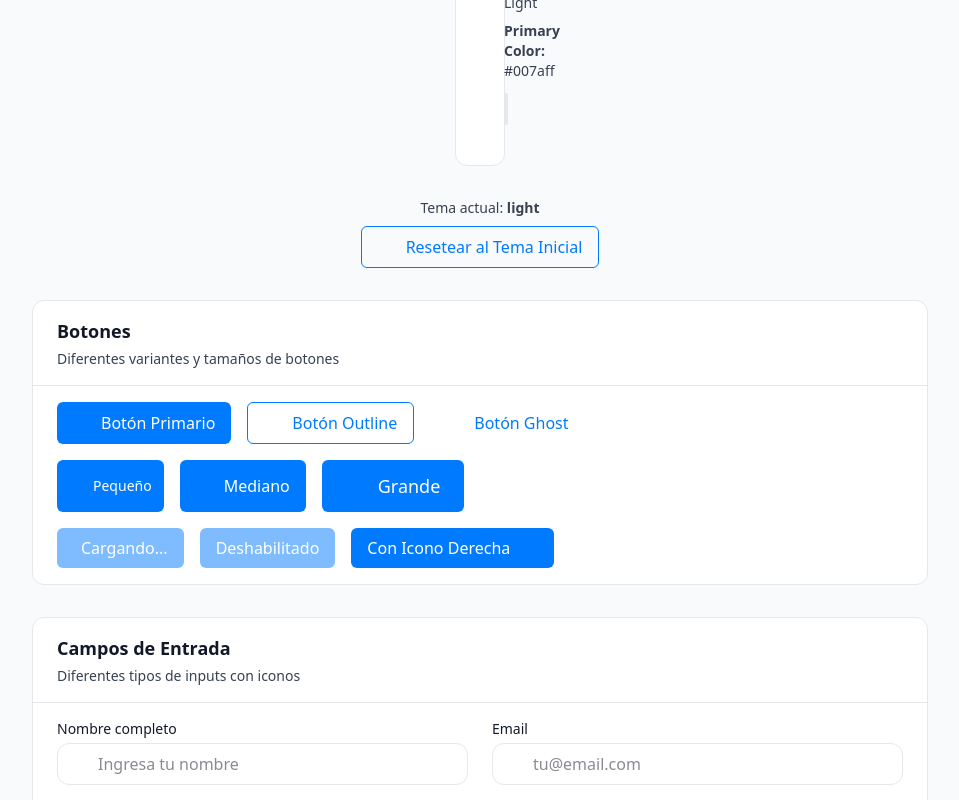
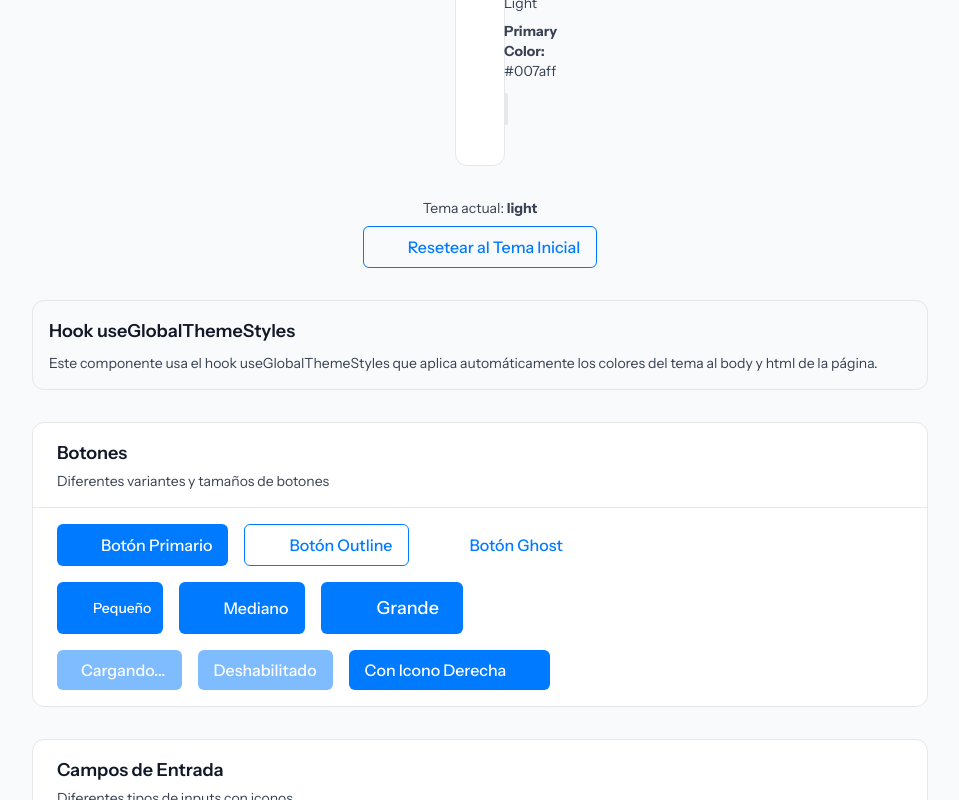
Before and after one commit to alexismunben/flysoft-react-ui, a React (Vite) app: page / in a window 1280 px wide. Shown: the part 650-1450 px from the top of the page, without its empty margins (160-1119 px from the left). Built offline with nearby package versions, Linux system fonts and the light colour scheme.

Commit message:
fix global css theme changes

```diff
--- /dev/null
+++ b/examples/host-app-integration.tsx
@@ -0,0 +1,134 @@
+import React from 'react';
+import { ThemeProvider, useGlobalThemeStyles } from '../src/index';
+
+// Ejemplo de cómo integrar la librería en una aplicación host
+// para que el tema afecte toda la página
+
+const MyHostApp: React.FC = () => {
+  // Hook que aplica estilos globales del tema
+  useGlobalThemeStyles();
+
+  return (
+    <div>
+      <h1>Mi Aplicación Host</h1>
+      <p>Este contenido ahora usa los colores del tema aplicado</p>
+
+      {/* Tus componentes de la librería aquí */}
+      {/* <Button>Mi Botón</Button> */}
+    </div>
+  );
+};
+
+// Tema personalizado para la aplicación host
+const hostCustomTheme = {
+  name: "host-theme",
+  colors: {
+    primary: "#8B5CF6", // Purple
+    primaryContrast: "#FFFFFF",
+    primaryDark: "#7C3AED",
+    primaryLight: "#A78BFA",
+    secondary: "#06B6D4",
+    secondaryContrast: "#FFFFFF",
+    secondaryDark: "#0891B2",
+    secondaryLight: "#22D3EE",
+    success: "#10B981",
+    successContrast: "#FFFFFF",
+    successDark: "#059669",
+    successLight: "#34D399",
+    warning: "#F59E0B",
+    warningContrast: "#FFFFFF",
+    warningDark: "#D97706",
+    warningLight: "#FBBF24",
+    danger: "#EF4444",
+    dangerContrast: "#FFFFFF",
+    dangerDark: "#DC2626",
+    dangerLight: "#F87171",
+    info: "#06B6D4",
+    infoContrast: "#FFFFFF",
+    infoDark: "#0891B2",
+    infoLight: "#22D3EE",
+    gray50: "#F9FAFB",
+    gray100: "#F3F4F6",
+    gray200: "#E5E7EB",
+    gray300: "#D1D5DB",
+    gray400: "#9CA3AF",
+    gray500: "#6B7280",
+    gray600: "#4B5563",
+    gray700: "#374151",
+    gray800: "#1F2937",
+    gray900: "#111827",
+    borderDefault: "#E5E7EB",
+    borderFocus: "#8B5CF6",
+    borderError: "#EF4444",
+    bgDefault: "#FFFFFF",
+    bgSecondary: "#F9FAFB",
+    bgDisabled: "#F3F4F6",
+    textPrimary: "#111827",
+    textSecondary: "#374151",
+    textMuted: "#6B7280",
+    textDisabled: "#9CA3AF",
+  },
+  shadows: {
+    sm: "0 1px 2px 0 rgb(0 0 0 / 0.05)",
+    md: "0 4px 6px -1px rgb(0 0 0 / 0.1), 0 2px 4px -2px rgb(0 0 0 / 0.1)",
+    lg: "0 10px 15px -3px rgb(0 0 0 / 0.1), 0 4px 6px -4px rgb(0 0 0 / 0.1)",
+  },
+  radius: {
+    sm: "0.25rem",
+    md: "0.375rem",
+    lg: "0.5rem",
+    full: "9999px",
+  },
+  spacing: {
+    xs: "0.25rem",
+    sm: "0.5rem",
+    md: "1rem",
+    lg: "1.5rem",
+    xl: "2rem",
+  },
+  fonts: {
+    default: "Inter, sans-serif",
+    sizeDefault: "16px",
+    colorDefault: "#111827",
+  },
+};
+
+// Aplicación principal con ThemeProvider
+const HostAppWithTheme: React.FC = () => {
+  return (
+    <ThemeProvider initialTheme={hostCustomTheme} forceInitialTheme={true}>
+      <MyHostApp />
+    </ThemeProvider>
+  );
+};
+
+export default HostAppWithTheme;
+
+/*
+INSTRUCCIONES DE USO:
+
+1. Envuelve tu aplicación con ThemeProvider y pasa tu tema personalizado
+2. Usa el hook useGlobalThemeStyles() en tu componente principal
+3. El tema ahora afectará toda la página, incluyendo el fondo del body/html
+
+EJEMPLO MÍNIMO:
+
+import { ThemeProvider, useGlobalThemeStyles } from 'flysoft-react-ui';
+
+const App = () => {
+  useGlobalThemeStyles(); // Aplica estilos globales
+
+  return (
+    <div>
+      <h1>Mi App</h1>
+      {/* Tu contenido aquí */}
+    </div>
+  );
+};
+
+const AppWithTheme = () => (
+  <ThemeProvider initialTheme={miTemaPersonalizado}>
+    <App />
+  </ThemeProvider>
+);
+*/
--- a/src/App.tsx
+++ b/src/App.tsx
@@ -6,6 +6,7 @@ import {
   ThemeProvider,
   ThemeSwitcher,
   useTheme,
+  useGlobalThemeStyles,
 } from "./index";
 import "./index.css";
 
@@ -21,6 +22,33 @@ const ResetToDefaultButton: React.FC = () => {
       <Button onClick={resetToDefault} variant="outline" icon="fa-undo">
         Resetear al Tema Inicial
       </Button>
+    </div>
+  );
+};
+
+// Componente que demuestra el uso de useGlobalThemeStyles
+const GlobalThemeDemo: React.FC = () => {
+  // Este hook aplica automáticamente los estilos del tema al body/html
+  useGlobalThemeStyles();
+
+  return (
+    <div
+      className="p-4 rounded-lg border"
+      style={{
+        borderColor: "var(--flysoft-border-default)",
+        backgroundColor: "var(--flysoft-bg-secondary)",
+      }}
+    >
+      <h3
+        className="text-lg font-semibold mb-2"
+        style={{ color: "var(--flysoft-text-primary)" }}
+      >
+        Hook useGlobalThemeStyles
+      </h3>
+      <p className="text-sm" style={{ color: "var(--flysoft-text-secondary)" }}>
+        Este componente usa el hook useGlobalThemeStyles que aplica
+        automáticamente los colores del tema al body y html de la página.
+      </p>
     </div>
   );
 };
@@ -57,6 +85,11 @@ function App() {
           {/* Test Reset Button */}
           <div className="mb-8 text-center">
             <ResetToDefaultButton />
+          </div>
+
+          {/* Global Theme Styles Demo */}
+          <div className="mb-8">
+            <GlobalThemeDemo />
           </div>
 
           {/* Button Examples */}
--- a/src/contexts/ThemeContext.tsx
+++ b/src/contexts/ThemeContext.tsx
@@ -102,6 +102,14 @@ export const ThemeProvider: React.FC<ThemeProviderProps> = ({
 
     // Set theme name as data attribute for CSS targeting
     root.setAttribute("data-theme", theme.name);
+
+    // Apply background and text colors to body for better integration
+    const body = document.body;
+    if (body) {
+      body.style.backgroundColor = theme.colors.bgDefault;
+      body.style.color = theme.colors.textPrimary;
+      body.style.fontFamily = theme.fonts.default;
+    }
   };
 
   // Function to set theme
--- /dev/null
+++ b/src/hooks/index.ts
@@ -0,0 +1,2 @@
+export { useThemeOverride, useTemporaryOverride } from "./useThemeOverride";
+export { useGlobalThemeStyles } from "./useGlobalThemeStyles";
--- /dev/null
+++ b/src/hooks/useGlobalThemeStyles.ts
@@ -0,0 +1,45 @@
+import { useEffect } from "react";
+import { useTheme } from "../contexts/ThemeContext";
+
+/**
+ * Hook que aplica estilos globales del tema al body y html
+ * Útil para aplicaciones host que quieren que el tema afecte toda la página
+ */
+export const useGlobalThemeStyles = () => {
+  const { theme } = useTheme();
+
+  useEffect(() => {
+    const body = document.body;
+    const html = document.documentElement;
+
+    if (body) {
+      // Aplicar estilos al body
+      body.style.backgroundColor = theme.colors.bgDefault;
+      body.style.color = theme.colors.textPrimary;
+      body.style.fontFamily = theme.fonts.default;
+      body.style.margin = "0";
+      body.style.padding = "0";
+    }
+
+    if (html) {
+      // Aplicar estilos al html
+      html.style.backgroundColor = theme.colors.bgDefault;
+      html.style.color = theme.colors.textPrimary;
+    }
+
+    // Cleanup function para restaurar estilos originales
+    return () => {
+      if (body) {
+        body.style.backgroundColor = "";
+        body.style.color = "";
+        body.style.fontFamily = "";
+        body.style.margin = "";
+        body.style.padding = "";
+      }
+      if (html) {
+        html.style.backgroundColor = "";
+        html.style.color = "";
+      }
+    };
+  }, [theme]);
+};
--- a/src/index.ts
+++ b/src/index.ts
@@ -17,6 +17,9 @@ export type { BadgeProps } from "./components/utils/Badge";
 // Theme system exports
 export * from "./contexts";
 
+// Hooks exports
+export * from "./hooks";
+
 // Theme Switcher component
 export { ThemeSwitcher } from "./components/ThemeSwitcher";
 
```
